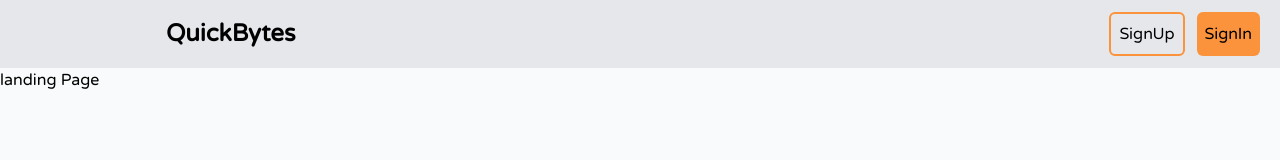
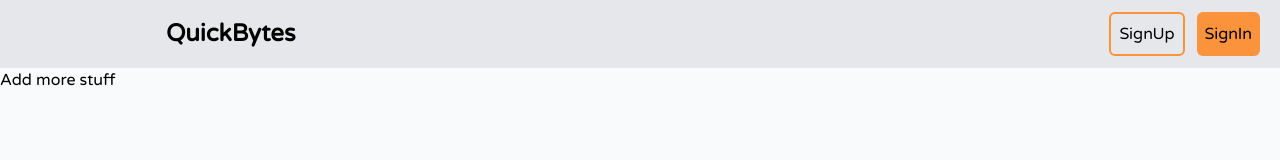
Before and after one commit to musaubrian/quick-bytes, a Vue app: page / in a window 1280 px wide. Shown: the top 160 px of the page. Built offline with nearby package versions, Linux system fonts and the light colour scheme.

Commit message:
feat: add landing page

```diff
--- a/src/components/HomePage.vue
+++ b/src/components/HomePage.vue
@@ -1,5 +1,5 @@
 <template>
     <div>
-        <h1>landing Page</h1>
+        <h1>Add more stuff</h1>
     </div>
 </template>
```
